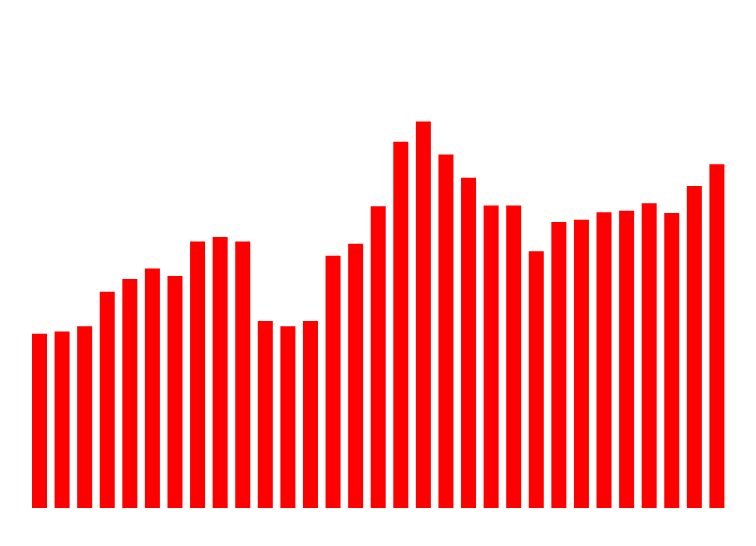
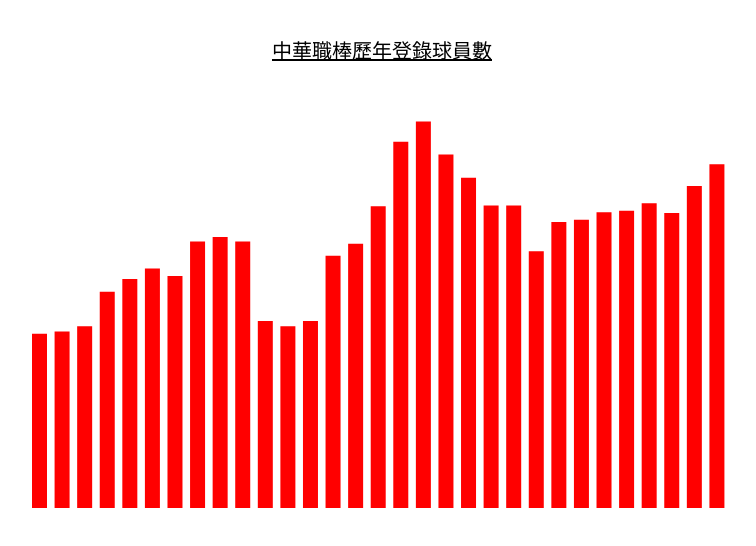
Before and after one commit to chang861224/1092VIS, a plain HTML site: page Assign1/index.html in a window 1280 px wide. Shown: the whole page, without its empty margins (76-832 px from the left). Drawn offline with nearby package versions, Linux system fonts and the light colour scheme.

Commit message:
graph title

```diff
--- a/Assign1/index.html
+++ b/Assign1/index.html
@@ -12,6 +12,8 @@
 </body>
 
 <script>
+var width = 900;
+var height = 500;
 var data = [
     99, 102, 109, 155, 172,
     186, 176, 222, 228, 222,
@@ -20,12 +22,12 @@ var data = [
     270, 270, 209, 248, 251,
     261, 263, 273, 260, 296,
     325
-]
+];
 
 let svg = d3.select("div#area2")
             .append("svg")
-            .attr("width", 900)
-            .attr("height", 500);
+            .attr("width", width)
+            .attr("height", height);
 
 let xScale = d3.scaleLinear()
     .domain([0, data.length])
@@ -44,5 +46,13 @@ svg.selectAll('rect')
     .attr('height', d => 600 - yScale(d))
     .attr('width', 15)
     .style('fill', 'red');
+
+svg.append('text')
+   .attr('x', (width / 2))
+   .attr('y', height / 10)
+   .attr('text-anchor', 'middle')
+   .style('font-size', '20px')
+   .style('text-decoration', 'underline')
+   .text('中華職棒歷年登錄球員數');
 </script>
 </html>
```
